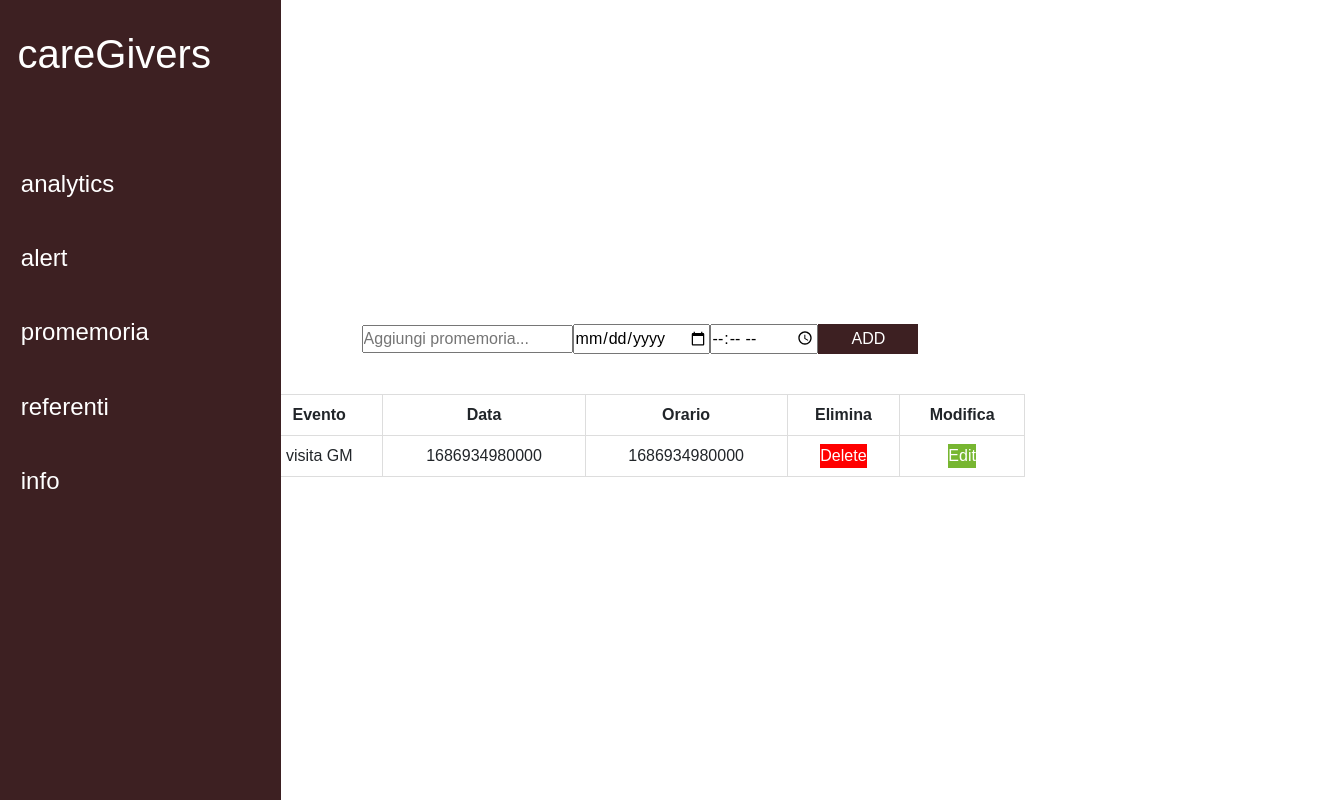
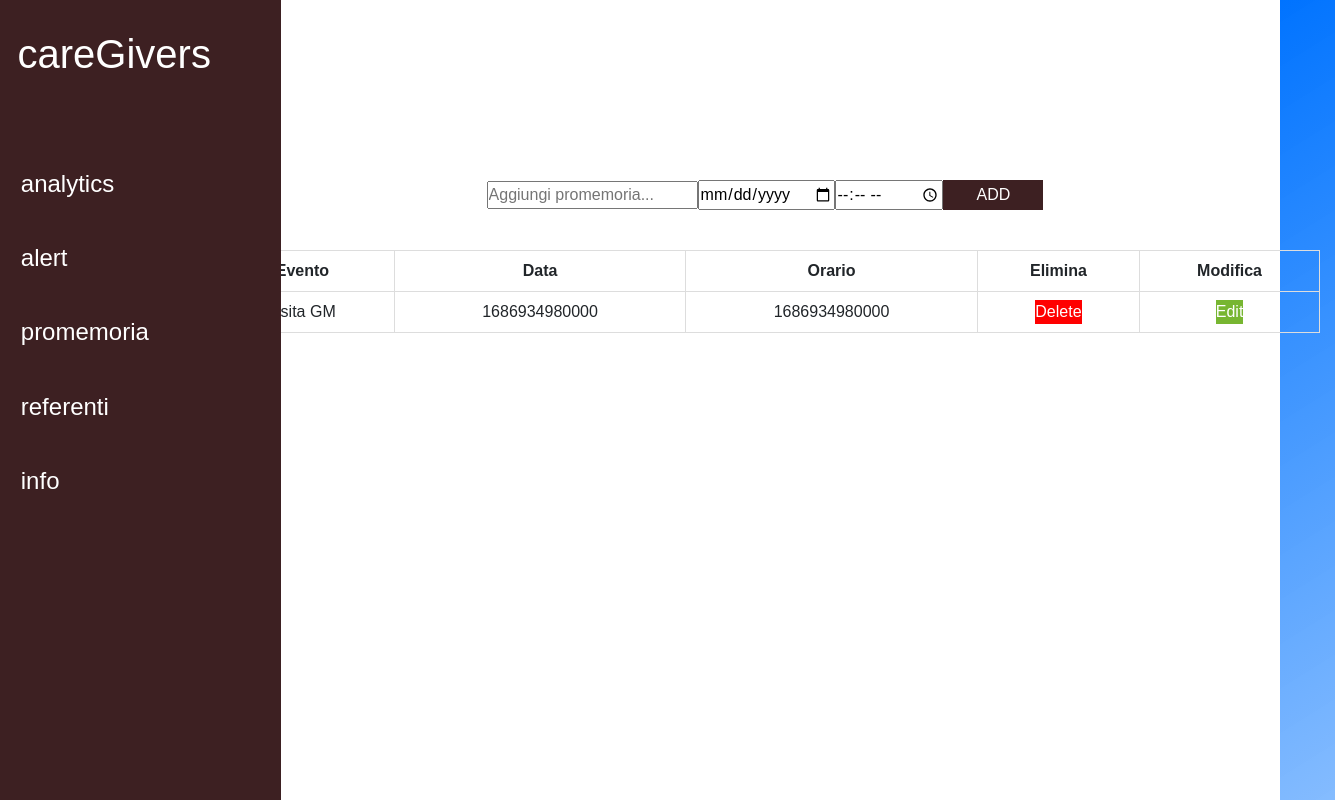
Before and after one commit to alessandroCassani/CareGivers, a Vue app in the folder vue_auth/: page /memos in a window 1280 px wide. Shown: the whole page, 1335 px wide, since content can reach past the window. Built offline with nearby package versions, Linux system fonts and the light colour scheme.

Commit message:
inserimento modello per schedule

```diff
--- a/vue_auth/src/components/memos.vue
+++ b/vue_auth/src/components/memos.vue
@@ -100,11 +100,12 @@
       display: flex;
       flex-direction: column;
       align-items: center;
+      margin-top: -220px;
     }
 
     .container {
-      width: 800px;
-      margin: auto;
+      width: 1300px;
+      margin-left: 250px;
       text-align: center;
     }
 
```
Also changed, not shown: vue_auth/src/models/schedule.js (added, +10 -0 lines).
